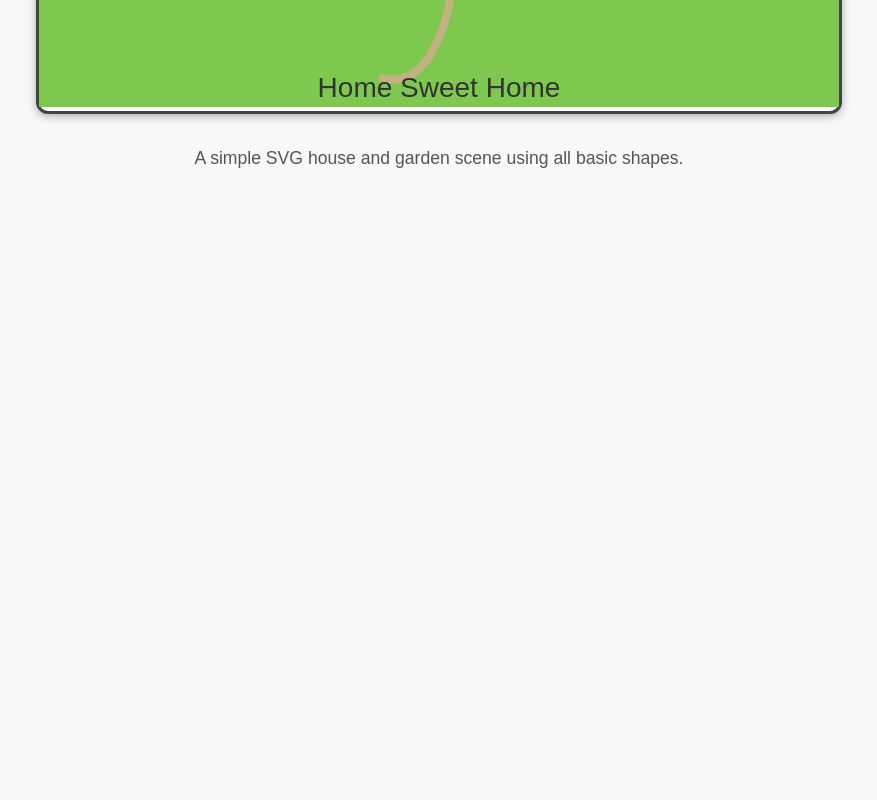
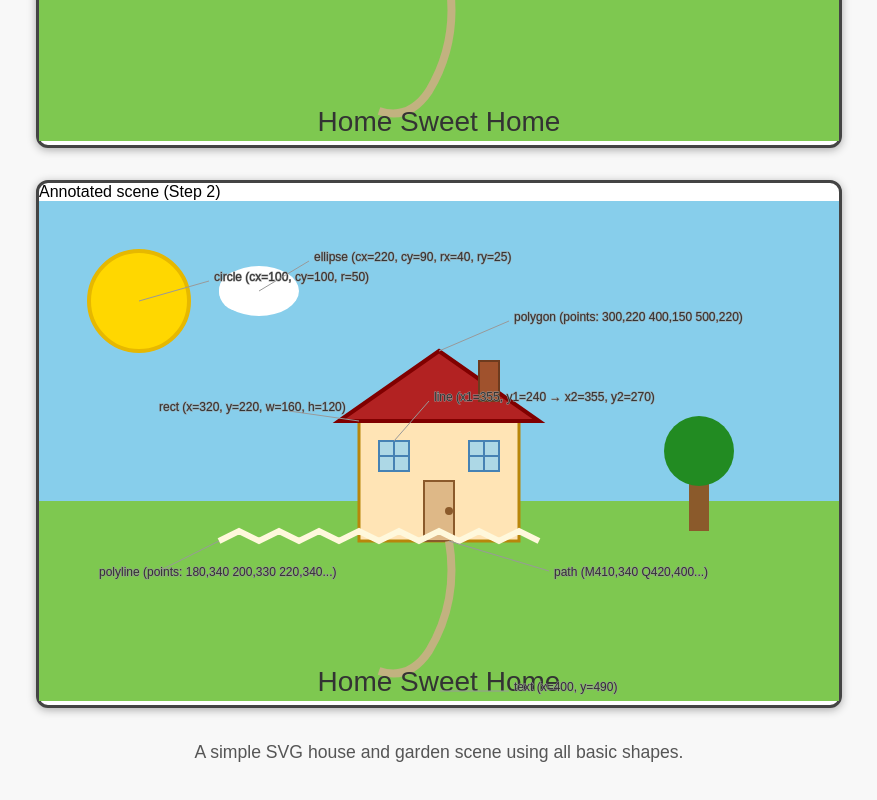
Before and after one commit to kenn040502/T04-1, a plain HTML site: page index.html in a window 1280 px wide. Shown: the part 518-1318 px from the top of the page, without its empty margins (201-1078 px from the left). Before the commit the page ends 800 px from the top, so only its background shows below. Drawn offline with Linux system fonts and the light colour scheme.

Commit message:
add Step 2 annotated picture [AI-assisted]

```diff
--- a/index.html
+++ b/index.html
@@ -29,7 +29,8 @@
 </head>
 <body>
 	<h1>T04 – SVG House &amp; Garden</h1>
-	<div class="svg-border">
+	<figure id="scene-original" class="svg-border">
+		<figcaption>Original scene</figcaption>
 		<svg
 			viewBox="0 0 800 500"
 			width="800" height="500"
@@ -77,7 +78,103 @@
 			<!-- Caption (text) -->
 			<text x="400" y="490" text-anchor="middle" font-size="28" fill="#333" font-family="Arial, sans-serif">Home Sweet Home</text>
 		</svg>
-	</div>
+	</figure>
+
+	<figure id="scene-annotated-figure" class="svg-border">
+		<figcaption>Annotated scene (Step 2)</figcaption>
+		<svg
+			id="scene-annotated"
+			viewBox="0 0 800 500"
+			width="800" height="500"
+			aria-labelledby="svgTitle2 svgDesc2"
+			role="img"
+		>
+			<title id="svgTitle2">House and Garden Scene (Annotated)</title>
+			<desc id="svgDesc2">An SVG illustration showing a house, garden, sun, cloud, tree, fence, and a curved path, with annotation labels for each shape type.</desc>
+			<!-- Sky -->
+			<rect x="0" y="0" width="800" height="300" fill="#87ceeb" />
+			<!-- Grass -->
+			<rect x="0" y="300" width="800" height="200" fill="#7ec850" />
+			<!-- Sun (circle) -->
+			<circle cx="100" cy="100" r="50" fill="#ffd700" stroke="#e6b800" stroke-width="4" />
+			<!-- Cloud (ellipse + circles) -->
+			<ellipse cx="220" cy="90" rx="40" ry="25" fill="#fff" />
+			<circle cx="200" cy="90" r="20" fill="#fff" />
+			<circle cx="240" cy="90" r="18" fill="#fff" />
+			<!-- Tree trunk (rect) -->
+			<rect x="650" y="270" width="20" height="60" fill="#8b5a2b" />
+			<!-- Tree foliage (circle) -->
+			<circle cx="660" cy="250" r="35" fill="#228b22" />
+			<!-- House body (rect) -->
+			<rect x="320" y="220" width="160" height="120" fill="#ffe4b5" stroke="#b8860b" stroke-width="3" />
+			<!-- Roof (polygon) -->
+			<polygon points="300,220 400,150 500,220" fill="#b22222" stroke="#800000" stroke-width="4" />
+			<!-- Chimney (rect) -->
+			<rect x="440" y="160" width="20" height="40" fill="#a0522d" stroke="#6e3b1e" stroke-width="2" />
+			<!-- Door (rect) -->
+			<rect x="385" y="280" width="30" height="60" fill="#deb887" stroke="#8b5a2b" stroke-width="2" />
+			<!-- Door knob (circle) -->
+			<circle cx="410" cy="310" r="4" fill="#8b5a2b" />
+			<!-- Windows (rect) -->
+			<rect x="340" y="240" width="30" height="30" fill="#add8e6" stroke="#4682b4" stroke-width="2" />
+			<rect x="430" y="240" width="30" height="30" fill="#add8e6" stroke="#4682b4" stroke-width="2" />
+			<!-- Window panes (lines) -->
+			<line x1="355" y1="240" x2="355" y2="270" stroke="#4682b4" stroke-width="2" />
+			<line x1="340" y1="255" x2="370" y2="255" stroke="#4682b4" stroke-width="2" />
+			<line x1="445" y1="240" x2="445" y2="270" stroke="#4682b4" stroke-width="2" />
+			<line x1="430" y1="255" x2="460" y2="255" stroke="#4682b4" stroke-width="2" />
+			<!-- Fence (polyline) -->
+			<polyline points="180,340 200,330 220,340 240,330 260,340 280,330 300,340 320,330 340,340 360,330 380,340 400,330 420,340 440,330 460,340 480,330 500,340" fill="none" stroke="#fff8dc" stroke-width="6" />
+			<!-- Curved garden path (path) -->
+			<path d="M410,340 Q420,400 390,450 Q370,480 340,470" fill="none" stroke="#c2b280" stroke-width="8" />
+			<!-- Caption (text) -->
+			<text x="400" y="490" text-anchor="middle" font-size="28" fill="#333" font-family="Arial, sans-serif">Home Sweet Home</text>
+
+			<g id="annotations">
+				<!-- Circle annotation (sun) -->
+				<line x1="100" y1="100" x2="170" y2="80" />
+				<text x="175" y="80">circle (cx=100, cy=100, r=50)</text>
+				<!-- Rect annotation (house body) -->
+				<line x1="320" y1="220" x2="250" y2="210" />
+				<text x="120" y="210">rect (x=320, y=220, w=160, h=120)</text>
+				<!-- Ellipse annotation (cloud) -->
+				<line x1="220" y1="90" x2="270" y2="60" />
+				<text x="275" y="60">ellipse (cx=220, cy=90, rx=40, ry=25)</text>
+				<!-- Line annotation (window pane) -->
+				<line x1="355" y1="240" x2="390" y2="200" />
+				<text x="395" y="200">line (x1=355, y1=240 → x2=355, y2=270)</text>
+				<!-- Polyline annotation (fence) -->
+				<line x1="180" y1="340" x2="120" y2="370" />
+				<text x="60" y="375">polyline (points: 180,340 200,330 220,340...)</text>
+				<!-- Polygon annotation (roof) -->
+				<line x1="400" y1="150" x2="470" y2="120" />
+				<text x="475" y="120">polygon (points: 300,220 400,150 500,220)</text>
+				<!-- Path annotation (garden path) -->
+				<line x1="410" y1="340" x2="510" y2="370" />
+				<text x="515" y="375">path (M410,340 Q420,400...)</text>
+				<!-- Text annotation (caption) -->
+				<line x1="400" y1="490" x2="470" y2="490" />
+				<text x="475" y="490">text (x=400, y=490)</text>
+			</g>
+		</svg>
+		<style>
+		#scene-annotated #annotations {
+			font-size: 12px;
+			fill: #333;
+			stroke: #999;
+			stroke-width: 1;
+			pointer-events: none;
+		}
+		#scene-annotated #annotations text {
+			font-family: Arial, sans-serif;
+			background: #fff;
+			paint-order: stroke fill;
+		}
+		#scene-annotated #annotations line {
+			pointer-events: none;
+		}
+		</style>
+	</figure>
 	<p style="text-align:center; color:#555; font-size:1.1em;">A simple SVG house and garden scene using all basic shapes.</p>
 </body>
 </html>
```
